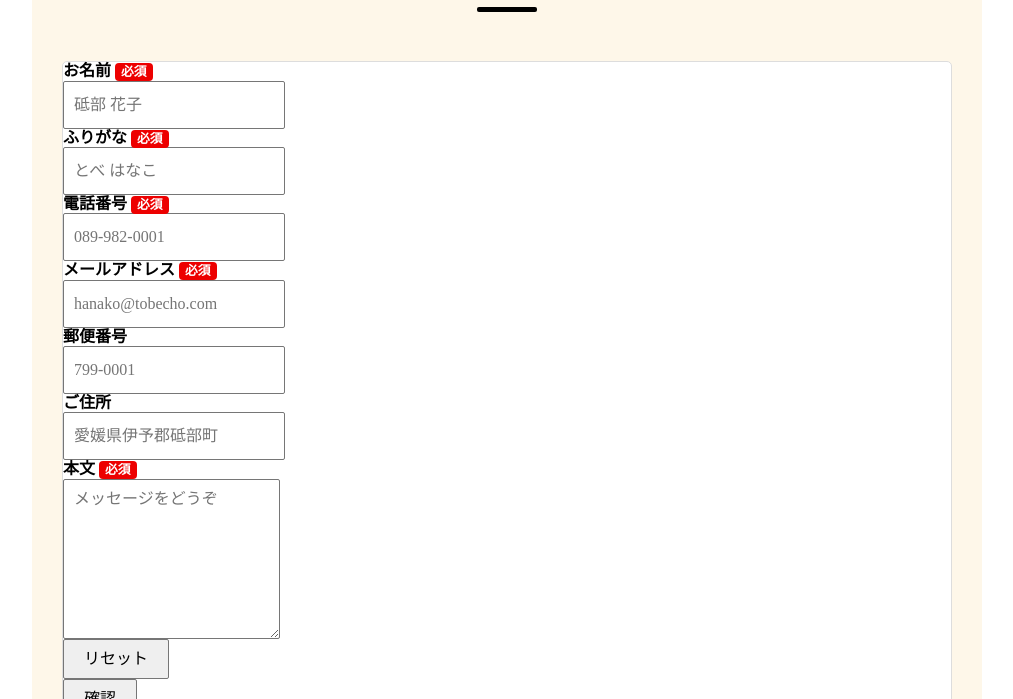
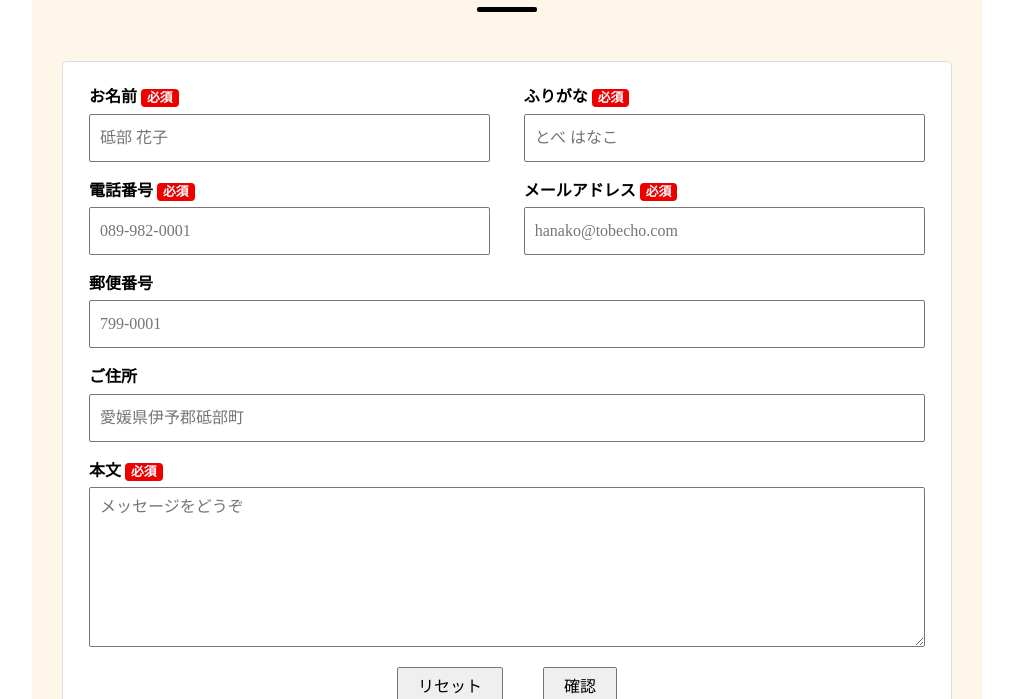
Before and after one commit to satochibi/EnrichmentSupportSystemForTheElderly, a website: page contact.html in a window 1280 px wide. Shown: the part 253-952 px from the top of the page, without its empty margins (133-1146 px from the left). Drawn offline with Linux system fonts and the light colour scheme.

Commit message:
お問い合わせページ、とりま完成

```diff
--- a/contact.html
+++ b/contact.html
@@ -30,6 +30,7 @@
 
             <div class="contact-table">
                 <form>
+                    <div class="input-container">
                         <div class="input-field">
                             <label class="label" for="name">お名前<small>必須</small></label>
                             <input id="name" type="text" name="name" placeholder="砥部 花子" required>
@@ -48,17 +49,19 @@
                             <label class="label" for="e-mail">メールアドレス<small>必須</small></label>
                             <input id="e-mail" type="email" name="email" placeholder="hanako@tobecho.com" required>
                         </div>
-                    <div class="input-field">
+                        <div class="input-field grow-field">
                             <label class="label" for="postcode">郵便番号</label>
-                        <input id="postcode" type="text" name="postcode" placeholder="799-0001" pattern="\d{3}-?\d{4}">
+                            <input id="postcode" type="text" name="postcode" placeholder="799-0001"
+                                pattern="\d{3}-?\d{4}">
                         </div>
-                    <div class="input-field">
+                        <div class="input-field grow-field">
                             <label class="label" for="address">ご住所</label>
                             <input id="address" type="text" name="address" placeholder="愛媛県伊予郡砥部町">
                         </div>
-                    <div class="input-field text-field">
+                        <div class="input-field text-field grow-field">
                             <label class="label" for="message">本文<small>必須</small></label>
                             <textarea rows="4" id="message" placeholder="メッセージをどうぞ" name="message" required></textarea>
+                        </div>
                     </div>
                     <div class="button-field">
                         <input type="reset" value="リセット">
--- a/scss/styles.scss
+++ b/scss/styles.scss
@@ -308,6 +308,13 @@ div.container {
             }
 
             form {
+                background-color: white;
+                border: 1px solid rgb(221, 221, 221);
+                border-radius: 5px;
+                padding: 26px;
+
+
+
                 label, input, textarea, button{
                     display: block;
                     padding: 0;
@@ -321,14 +328,28 @@ div.container {
                     padding: 10px;
                 }
 
+                .input-container{
+                    display: flex;
+                    flex-wrap: wrap;
+                    justify-content: space-between;
+
                     .input-field{
+                        margin-bottom: 20px;
+                        flex-basis: 48%;
+
+                        @include sp {
+                            flex-basis: 100%;
+                        }
+
                         input {
                             height: 3em;
+                            width: 100%;
                         }
 
                         label {
                             color: black;
                             font-weight: bold;
+                            margin-bottom: 7px;
                         }
 
                         small {
@@ -341,18 +362,29 @@ div.container {
                         }
                     }
 
-                .button-field input {
-                    height: auto;
-                    padding: 10px 20px;
-                }
 
                     .text-field textarea {
                         height: 10em;
+                        width: 100%;
                     }
 
-                background-color: white;
-                border: 1px solid rgb(221, 221, 221);
-                border-radius: 5px;
+                    .grow-field {
+                        flex-basis: 100%;
+                    }
+                }
+
+
+                .button-field {
+                    display: flex;
+                    justify-content: center;
+                    input {
+                        height: auto;
+                        padding: 10px 20px;
+                        margin: 0 20px;
+                    }
+                }
+
+
             }
         }
     }
```
Also changed, not shown: css/styles.css, 1 other file. Lines whose indentation alone changed are shown as unchanged.
